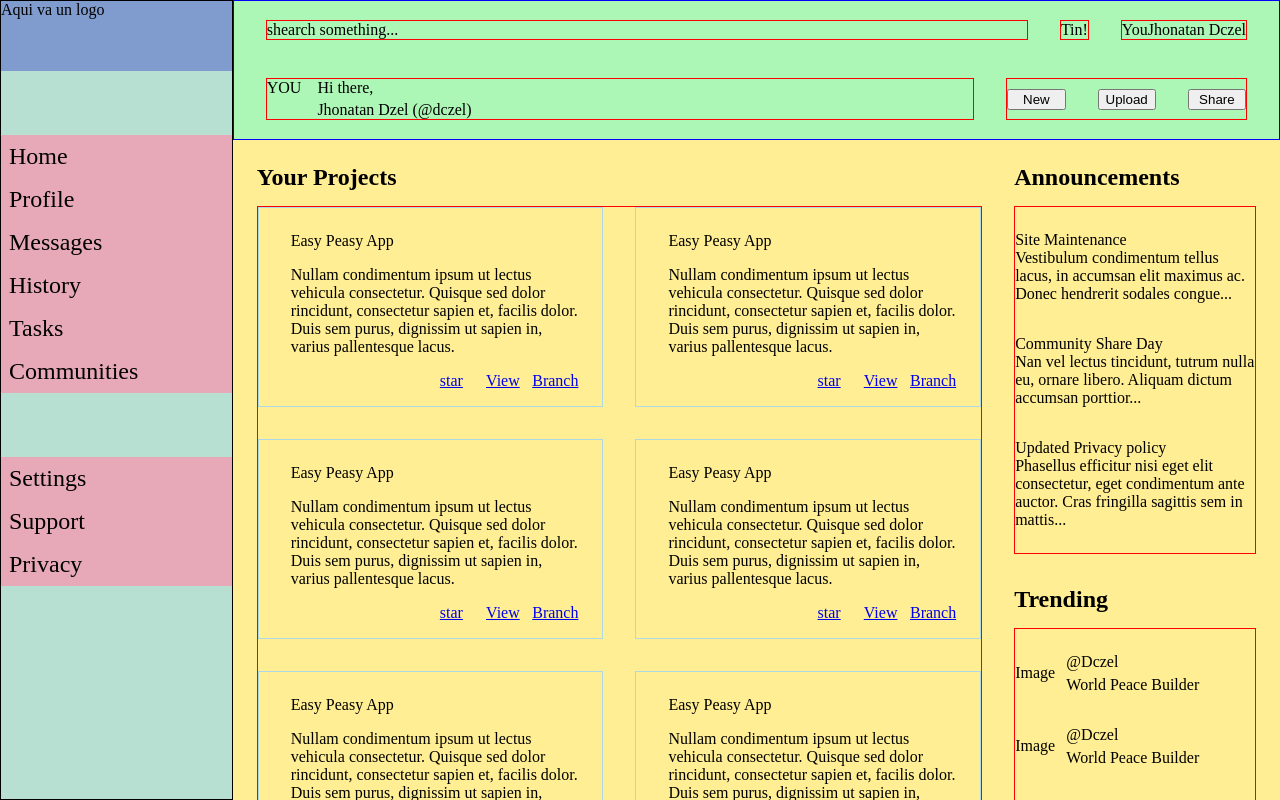
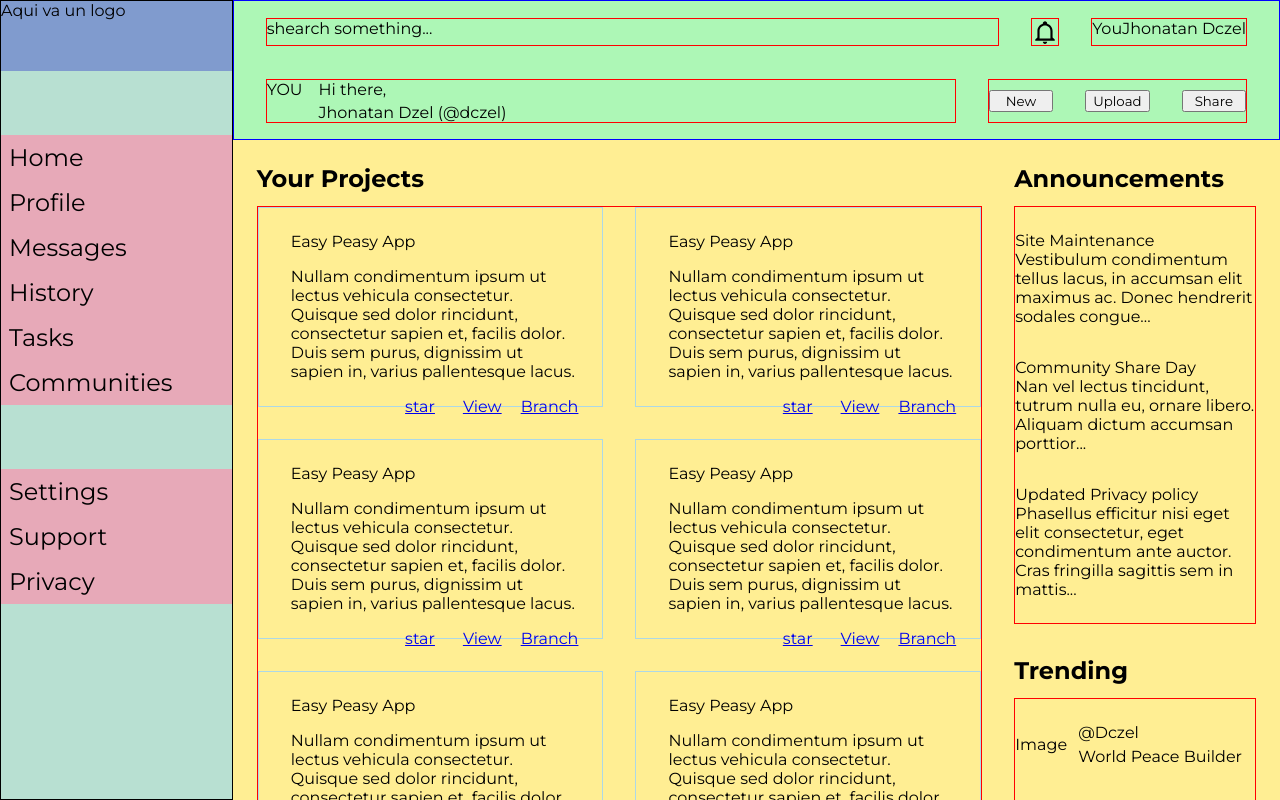
Before and after one commit to JhonatanDczel/admin-dashboard, a plain HTML site: page index.html in a window 1280 px wide. Drawn offline with Linux system fonts and the light colour scheme.

Commit message:
Agrega estilos a la campana y fuente global

```diff
--- a/css/style.css
+++ b/css/style.css
@@ -1,5 +1,11 @@
+@import url('https://fonts.googleapis.com/css2?family=Montserrat:wght@400;500;700&display=swap');
+
 * {
   box-sizing: border-box; !important
+}
+
+h2, div, button, li {
+  font-family: 'Montserrat', sans-serif; !important
 }
 
 .proto {
@@ -30,6 +36,10 @@ header {
   border: 1px solid blue;
 }
 
+.nav-notification{
+  height: 28px;
+  width: 28px;
+}
 
 .nav-container {
   display: grid;
--- a/index.html
+++ b/index.html
@@ -13,7 +13,7 @@
           shearch something...
         </div>
         <div class="nav-notification proto">
-          Tin!
+          <img src="./img/bell.svg" alt="icono de notificacion svg">
         </div>
         <div class="nav-profile proto">
           <div class="nav-profile-icon">
```
